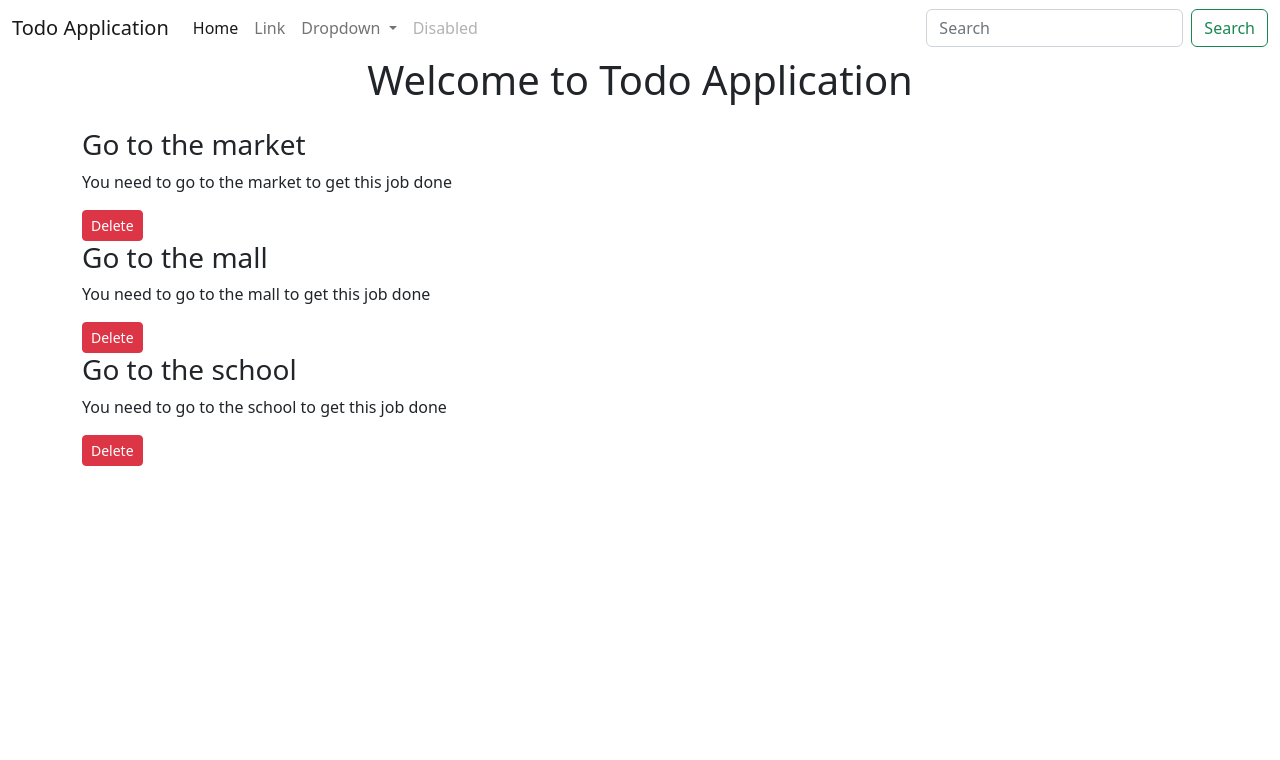
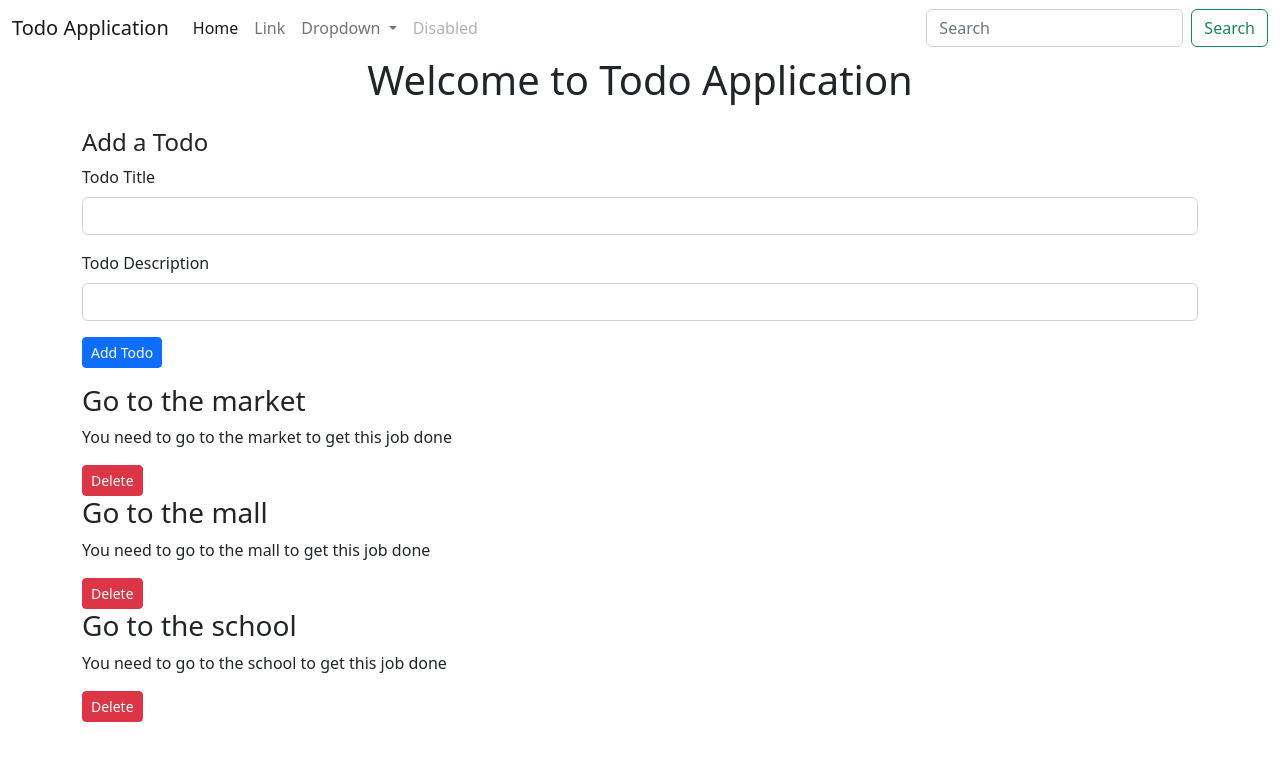
Before and after one commit to debajyoti2050/Angular-Todo-App, an Angular app: page / in a window 1280 px wide. Shown: the top 760 px of the page. Built offline with nearby package versions, Linux system fonts and the light colour scheme.

Commit message:
event emit handling form event listening

```diff
--- /dev/null
+++ b/src/app/components/add-todo/add-todo.component.html
@@ -0,0 +1,17 @@
+
+<div class="  my-3">
+<h4>Add a Todo</h4>
+<form (ngSubmit)="onSubmit()">
+    <div class="mb-3">
+      <label for="exampleInputEmail1" class="form-label">Todo Title</label>
+      <input type="text" [(ngModel)]="title" name="title" class="form-control" id="title" aria-describedby="emailHelp">
+
+    </div>
+    <div class="mb-3">
+      <label for="desc" class="form-label">Todo Description</label>
+      <input type="text" class="form-control" id="desc" name="desc" [(ngModel)]="desc">
+    </div>
+
+    <button type="submit" class="btn btn-sm btn-primary">Add Todo</button>
+  </form>
+</div>
--- /dev/null
+++ b/src/app/components/add-todo/add-todo.component.ts
@@ -0,0 +1,30 @@
+import { Component, EventEmitter, Output } from '@angular/core';
+import { Todo } from 'src/app/Todo';
+
+@Component({
+  selector: 'app-add-todo',
+  templateUrl: './add-todo.component.html',
+  styleUrls: ['./add-todo.component.css']
+})
+export class AddTodoComponent {
+  title: string;
+  desc: string;
+  @Output() todoAdd: EventEmitter<Todo> = new EventEmitter();
+
+  onSubmit(){
+    if(!this.title){
+      alert('Please add a title');
+      return;
+    }
+    const todo = {
+      sno: 8,
+      title: this.title,
+      desc: this.desc,
+      active: true
+    }
+    console.log(todo);
+    this.todoAdd.emit(todo);
+
+  }
+
+}
--- a/src/app/components/todos/todos.component.html
+++ b/src/app/components/todos/todos.component.html
@@ -1,3 +1,5 @@
+
+<app-add-todo (todoAdd)="addTodo($event)"></app-add-todo>
 <div *ngFor="let todo of todos">
 
     <app-todo-item [todo]="todo" (todoDelete)="deleteTodo($event)"> </app-todo-item>
--- a/src/app/components/todos/todos.component.ts
+++ b/src/app/components/todos/todos.component.ts
@@ -38,4 +38,11 @@
 
   }
 
+  addTodo (todo : Todo){
+    console.log("I am working", todo);
+    let index = this.todos.length + 1;
+    todo.sno = index;
+    this.todos.push(todo);
+  }
+
 }
```
Also changed, not shown: src/app/app.module.ts (+6 -2 lines), src/app/components/add-todo/add-todo.component.css (added), 1 other file (tests, documents, lock files or other folders).
